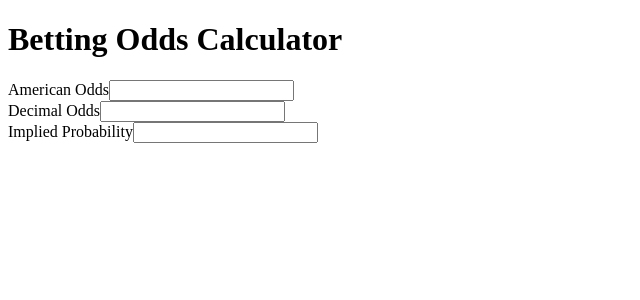
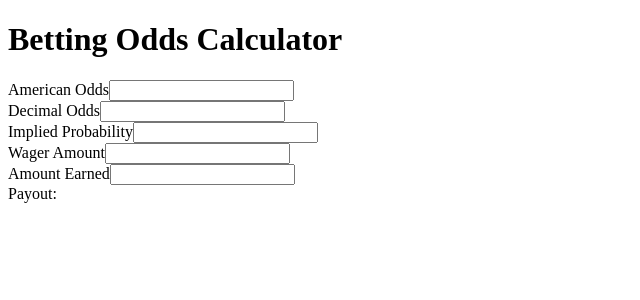
Before and after one commit to dalousha/oddsCalculator, a React app: page / in a window 1280 px wide. Shown: the top 300 px of the page, without its empty margins (0-640 px from the left). Built offline with nearby package versions, Linux system fonts and the light colour scheme; the HTML template or start-up script is replaced by a standard one.

Commit message:
Implemented feature to allow users to calculate how much they can win based on specific odds and wager amount

```diff
--- a/client/public/styles.css
+++ b/client/public/styles.css
@@ -21,3 +21,19 @@ body {
   margin-left: 10px;
   border-radius: 9px;
 }
+
+.bet-input-container {
+  margin-top: 20px;
+  display: inline-flex;
+}
+
+.bet-number-label {
+  padding: 10px;
+  font-weight: bold
+}
+
+.bet-input {
+  padding: 10px;
+  margin-left: 10px;
+  border-radius: 9px;
+}
--- a/client/src/components/App.jsx
+++ b/client/src/components/App.jsx
@@ -7,17 +7,25 @@ class App extends React.Component{
       oddsType: 'american',
       americanOdds: '',
       decimalOdds: '',
-      impliedProbability: ''
+      impliedProbability: '',
+      betAmount: '',
+      toWin: '',
+      payout: ''
     }
 
     this.onAmericanOddsChange = this.onAmericanOddsChange.bind(this);
     this.onDecimalOddsChange = this.onDecimalOddsChange.bind(this);
     this.onProbablityChange = this.onProbablityChange.bind(this);
 
+    this.onBetAmountChange = this.onBetAmountChange.bind(this);
+    this.onAmountEarnedChange = this.onAmountEarnedChange.bind(this);
+
     this.calcAmericanToDecimals = this.calcAmericanToDecimals.bind(this);
     this.calcDecimalToAmerican = this.calcDecimalToAmerican.bind(this);
     this.calcDecimalToProbability = this.calcDecimalToProbability.bind(this);
     this.calcProbabilityToDecimal = this.calcProbabilityToDecimal.bind(this);
+
+
 
   }
 
@@ -79,11 +87,38 @@ class App extends React.Component{
     })
   }
 
+  onBetAmountChange(e) {
+    this.setState({
+      betAmount: e.target.value
+    }, () => {
+      if (this.state.betAmount > 0 && this.state.decimalOdds > 1) {
+        const payOut = Math.ceil(this.state.betAmount * this.state.decimalOdds * 100) / 100;
+        console.log(payOut)
+        const toWin = payOut - this.state.betAmount
+        this.setState({
+          payOut: payOut,
+          toWin: Math.ceil(toWin * 100) / 100
+        })
+      } else {
+        this.setState({
+          payOut: '',
+          toWin: ''
+        })
+      }
+    })
+  }
+
+  onAmountEarnedChange(e) {
+    this.setState({
+      toWin: e.target.value
+    })
+  }
+
   calcAmericanToDecimals(num) {
     if (num >= 100) {
-      return Math.ceil(((num / 100) + 1) * 100) / 100
+      return Math.ceil(((num / 100) + 1) * 1000000) / 1000000
     } else if (num < -100) {
-      return Math.ceil((1 - (100 / num)) * 100) / 100
+      return Math.ceil((1 - (100 / num)) * 1000000) / 1000000
     }
   }
 
@@ -107,7 +142,7 @@ class App extends React.Component{
     return (
       <div className="app">
         <h1>Betting Odds Calculator</h1>
-
+        <div>
           <div className="odds-input-container">
             <label className="type-odds-label">American Odds</label>
             <input className="odds-input"
@@ -134,6 +169,34 @@ class App extends React.Component{
               onChange={this.onProbablityChange}
             />
           </div>
+        </div>
+
+        <div className="bet-input-container">
+        <label className="bet-number-label">Wager Amount</label>
+          <input className="bet-input"
+            type='number'
+            value={this.state.betAmount}
+            onChange={this.onBetAmountChange}
+          />
+        </div>
+
+        <div className="bet-input-container">
+        <label className="bet-number-label">Amount Earned</label>
+          <input className="bet-input"
+            type='number'
+            value={this.state.toWin}
+            onChange={this.onAmountEarnedChange}
+          />
+        </div>
+
+
+
+        <div className="bet-input-container">
+          <label className="bet-number-label">
+            Payout: {this.state.payOut}
+          </label>
+        </div>
+
 
       </div>
     )
```
Also changed, not shown: 1 other file (tests, documents, lock files or other folders). Lines whose indentation alone changed are shown as unchanged.
